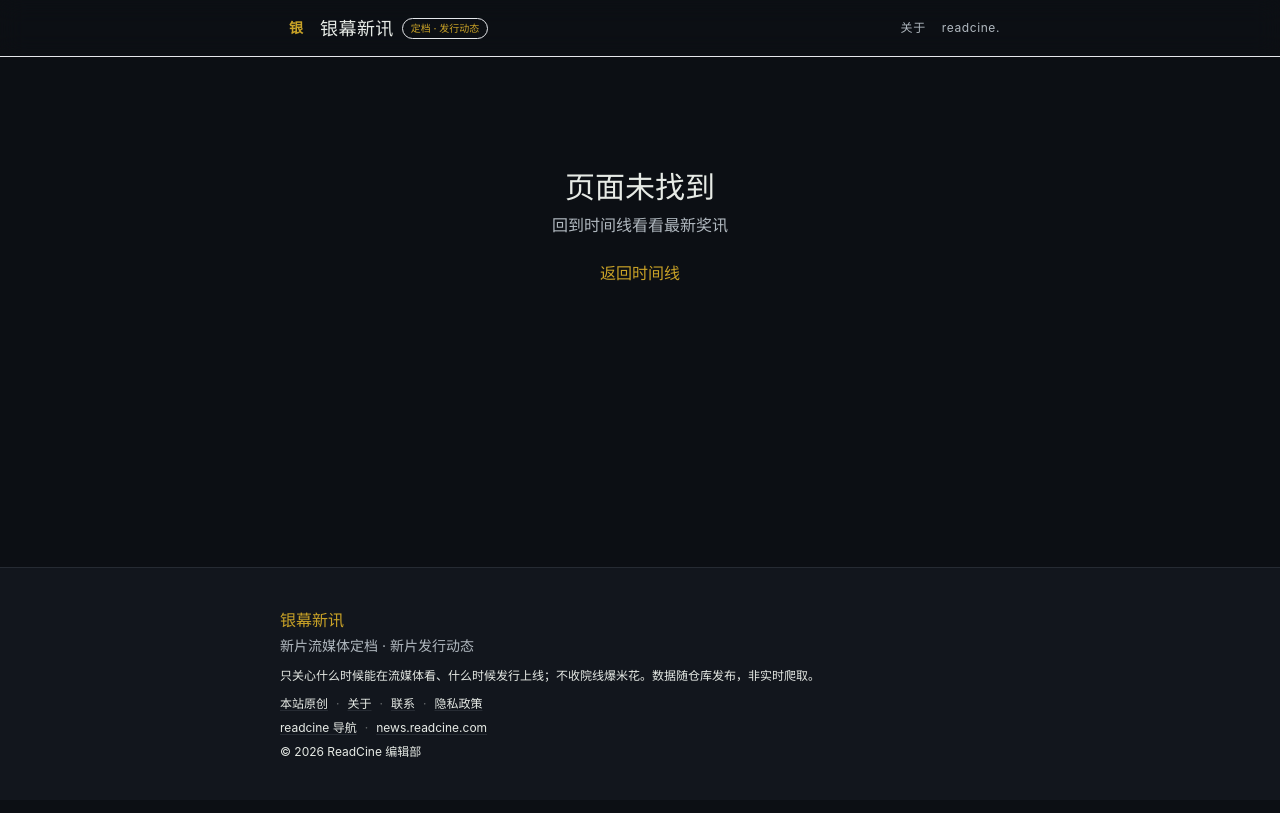
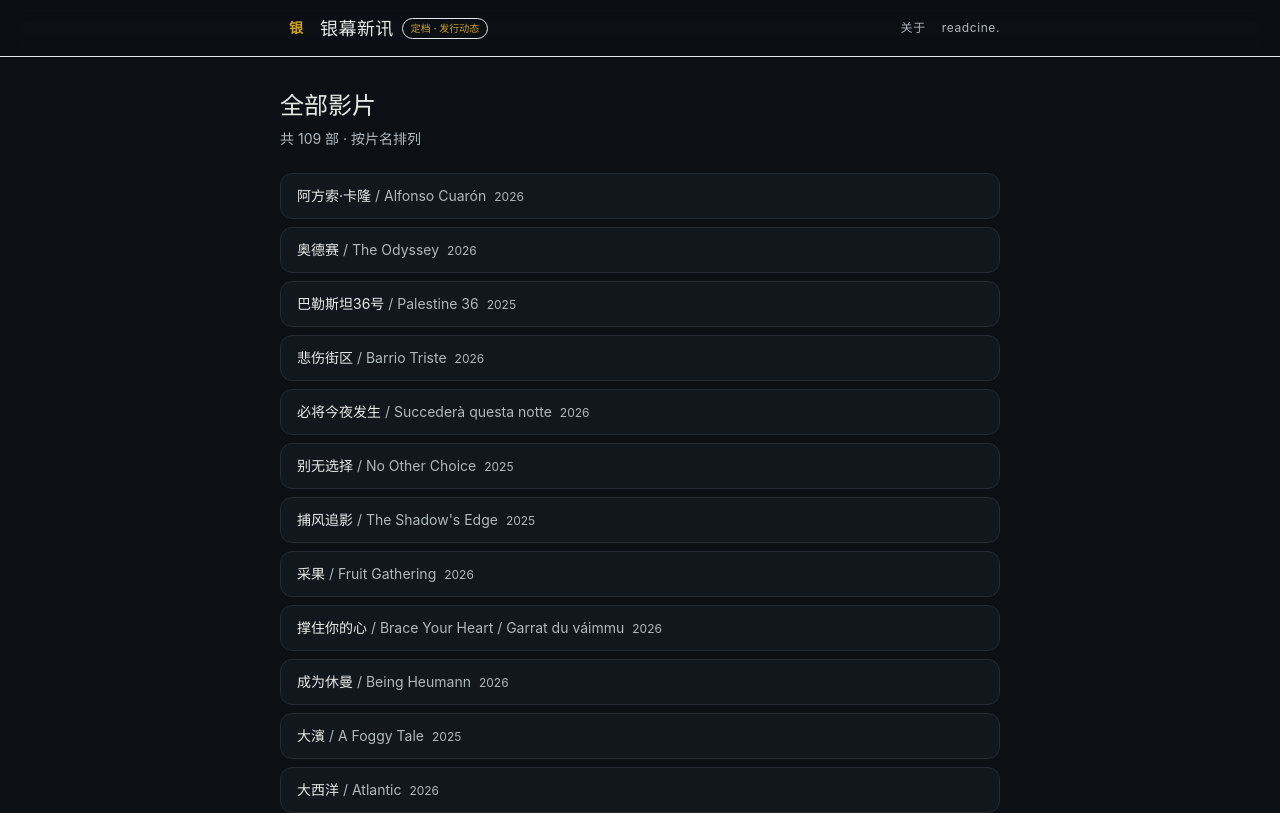
Before and after one commit to xmcter/movie-awards-site, a Next.js app: page /films in a window 1280 px wide. Before the commit this address had no page. Shown: the top 813 px of the page. Built offline with nearby package versions, Linux system fonts and the light colour scheme.

Commit message:
fix(news): 标题与内链自查修：死链、空描述、重复片名、孤儿页

```diff
--- a/src/app/event/[id]/page.tsx
+++ b/src/app/event/[id]/page.tsx
@@ -39,7 +39,9 @@ export async function generateMetadata({
   const { plot, background } = film ? splitFilmCopy(film) : { plot: "", background: "" };
   const title = event.headline || event.summary || event.filmTitle;
   const extra = [event.detail, plot, background].find((s) => s && s !== event.summary) || "";
-  const rawDescription = [event.summary, extra].filter(Boolean).join("。");
+  const rawDescription =
+    [event.summary, extra].filter(Boolean).join("。") ||
+    `${event.filmTitle}${event.filmYear ? `（${event.filmYear}）` : ""}流媒体定档与影片档。`;
   const description = truncateDescription(rawDescription, 150);
   return {
     title,
--- /dev/null
+++ b/src/app/films/page.tsx
@@ -0,0 +1,58 @@
+import type { Metadata } from "next";
+import Link from "next/link";
+import { FILM_ALIASES, films, isIndexableFilm } from "@/lib/data";
+
+export const metadata: Metadata = {
+  title: "全部影片",
+  description: "本站收录的全部影片档，按片名排列。",
+  alternates: {
+    canonical: "/films",
+  },
+};
+
+export const dynamic = "force-static";
+
+export default function FilmsPage() {
+  const seen = new Set<string>();
+  const list = films
+    .filter(isIndexableFilm)
+    .filter((film) => !(film.id in FILM_ALIASES))
+    .filter((film) => {
+      if (seen.has(film.id)) return false;
+      seen.add(film.id);
+      return true;
+    })
+    .sort((a, b) => a.title.localeCompare(b.title, "zh-CN"));
+
+  return (
+    <div className="space-y-6">
+      <header>
+        <h1 className="font-display text-2xl text-cinema-text">全部影片</h1>
+        <p className="mt-2 text-sm text-cinema-muted">
+          共 {list.length} 部 · 按片名排列
+        </p>
+      </header>
+      <ul className="space-y-2">
+        {list.map((film) => (
+          <li
+            key={film.id}
+            className="rounded-xl border border-cinema-border bg-cinema-card px-4 py-3"
+          >
+            <Link
+              href={`/film/${encodeURIComponent(film.id)}`}
+              className="block text-sm text-cinema-text hover:text-cinema-gold"
+            >
+              {film.title}
+              {film.titleEn ? (
+                <span className="text-cinema-muted"> / {film.titleEn}</span>
+              ) : null}
+              <span className="ml-2 text-xs text-cinema-muted">
+                {film.year}
+              </span>
+            </Link>
+          </li>
+        ))}
+      </ul>
+    </div>
+  );
+}
--- a/src/app/insight/not-only-scores/page.tsx
+++ b/src/app/insight/not-only-scores/page.tsx
@@ -72,10 +72,10 @@ export default function InsightNotOnlyScoresPage() {
           <p className="text-xs leading-relaxed text-cinema-muted">
             来源：Wikipedia / Rotten Tomatoes / Metacritic 汇总，2026-10-23 新闻（
             <Link
-              href="/event/tender-loving-care-rt-100-41"
+              href="/film/tender-loving-care"
               className="underline decoration-cinema-border underline-offset-2 hover:text-cinema-gold"
             >
-              新闻原文
+              影片档
             </Link>
             ）。
           </p>
@@ -96,10 +96,10 @@ export default function InsightNotOnlyScoresPage() {
           <p className="text-xs leading-relaxed text-cinema-muted">
             来源：Rotten Tomatoes 官宣 / Wikipedia 汇总，2026-10-23 新闻（
             <Link
-              href="/event/paper-tiger-rt-cf-1023"
+              href="/film/paper-tiger"
               className="underline decoration-cinema-border underline-offset-2 hover:text-cinema-gold"
             >
-              新闻原文
+              影片档
             </Link>
             ）。
           </p>
--- a/src/app/sitemap.ts
+++ b/src/app/sitemap.ts
@@ -39,6 +39,11 @@ export default function sitemap(): MetadataRoute.Sitemap {
       changeFrequency: "monthly",
       priority: 0.6,
     },
+    {
+      url: "https://news.readcine.com/films",
+      changeFrequency: "weekly",
+      priority: 0.6,
+    },
   ];
 
   const filmUrls: MetadataRoute.Sitemap = uniqueFilmIds.map((id) => ({
--- a/src/components/Footer.tsx
+++ b/src/components/Footer.tsx
@@ -17,6 +17,13 @@ export default function Footer() {
             className="underline decoration-cinema-border underline-offset-2 hover:text-cinema-gold"
           >
             本站原创
+          </Link>
+          <span className="mx-2 opacity-40">·</span>
+          <Link
+            href="/films"
+            className="underline decoration-cinema-border underline-offset-2 hover:text-cinema-gold"
+          >
+            全部影片
           </Link>
           <span className="mx-2 opacity-40">·</span>
           <Link
```
